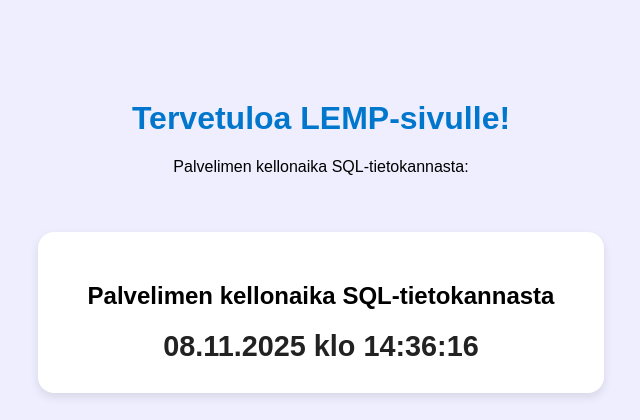
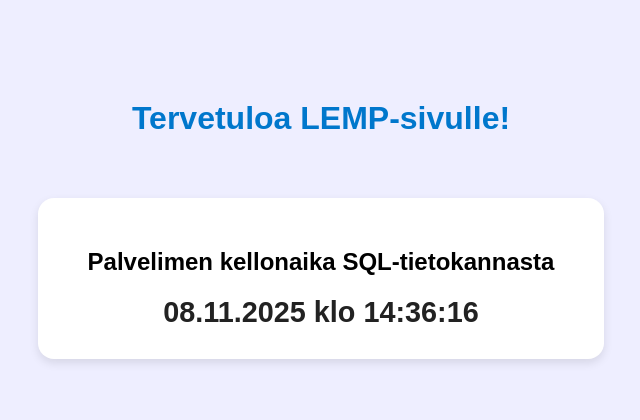
Before and after one commit to Llaamari/lemp, a PHP site: page / in a window 1280 px wide. Shown: the top 420 px of the page, without its empty margins (319-959 px from the left). Run offline with PHP 8.4, Linux system fonts and the light colour scheme.

Commit message:
Muokattu indexiä

```diff
--- a/index.php
+++ b/index.php
@@ -8,7 +8,6 @@
 
     <body>
         <h1>Tervetuloa LEMP-sivulle!</h1>
-        <p>Palvelimen kellonaika SQL-tietokannasta:</p>
 
         <section class="clock-container">
             <h2>Palvelimen kellonaika SQL-tietokannasta</h2>
```
